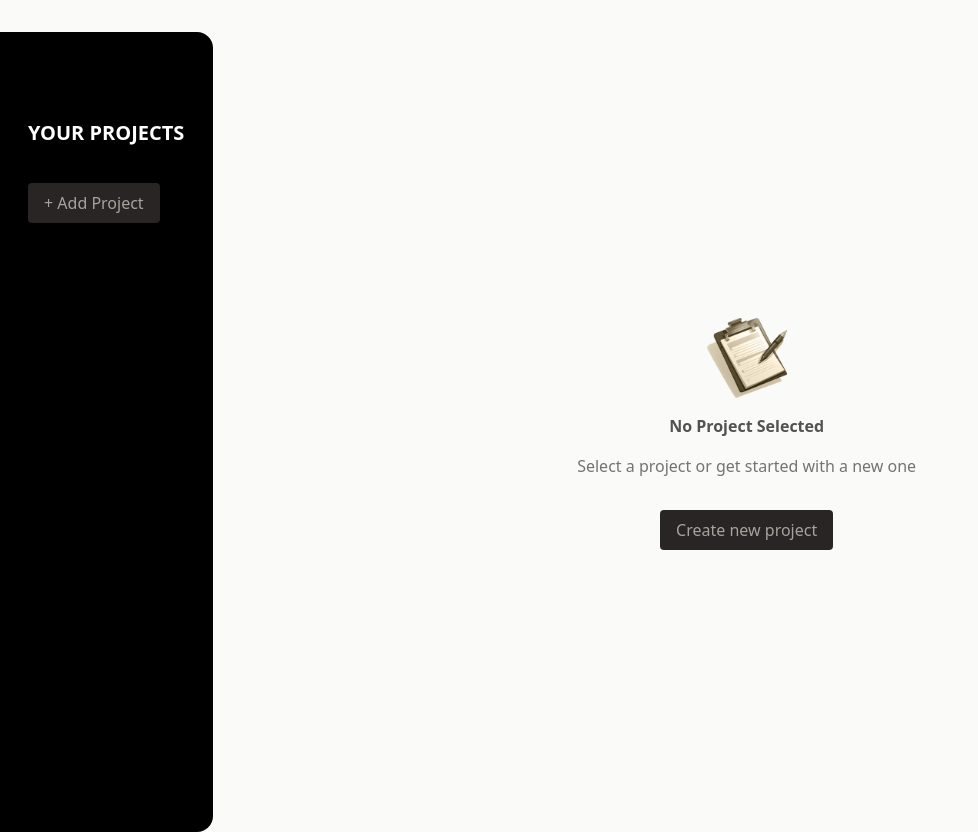
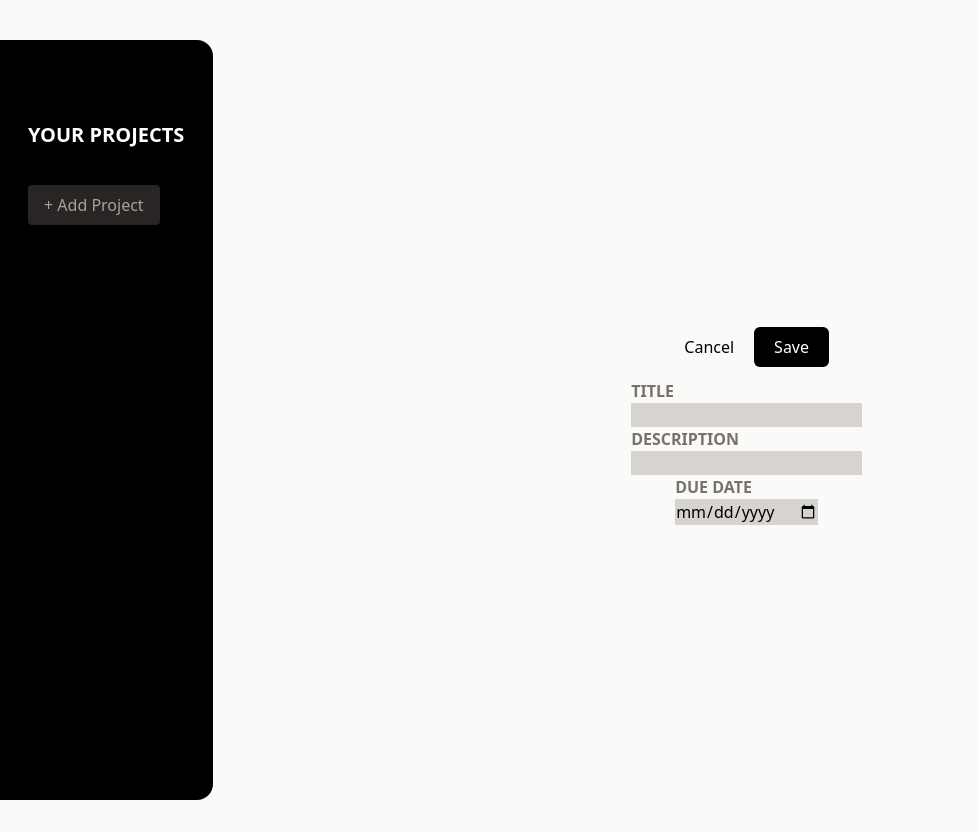
Before and after one commit to Clyde-Catap/Project-Management-App, a React (Vite) app: page / in a window 1280 px wide. Shown: the whole page, without its empty margins (0-978 px from the left). After the commit the page ends 800 px from the top, so only its background shows below. Built offline with nearby package versions, Linux system fonts and the light colour scheme.

Commit message:
Editor initial

```diff
--- a/src/App.jsx
+++ b/src/App.jsx
@@ -2,10 +2,10 @@ import React from "react";
 
 
 import YourProjectsSideBar from "./YourProjectsSidebar";
-import Content from "./Content";
+import Content from "./Content/Content";
 
 function App() {
-  const classNameMainDiv = "flex"
+  const classNameMainDiv = "flex h-screen pt-10"
 
   return (
     <div className={classNameMainDiv}>
--- a/src/Content.jsx
+++ /dev/null
@@ -1,22 +0,0 @@
-import React from "react";
-
-export default function Content(){
-
-    const classNameContentContainer = "flex flex-col items-center justify-center mt-8 w-full";
-    const classNameImage = "size-20 m-2";
-    const classNameH2 = "text-neutral-600 font-bold m-2";
-    const classNameP = "text-neutral-500 m-2";
-    const classNameButton = "mt-6 px-4 py-2 bg-stone-800 text-stone-400 rounded m-1";
-
-
-
-
-    return (
-    <div className={classNameContentContainer}>
-            <img className={classNameImage} src="src/assets/no-projects.png" alt="default-logo" />
-            <h2 className={classNameH2}>No Project Selected</h2>
-            <p className={classNameP}>Select a project or get started with a new one</p>
-            <button className={classNameButton}>Create new project</button>
-    </div>
-    );
-}
--- /dev/null
+++ b/src/Content/Content.jsx
@@ -0,0 +1,25 @@
+import React from "react";
+import Default from "./Default";
+import Editor from "./Editor";
+
+export default function Content(){
+
+    const classNameContentContainer = "flex flex-col items-center justify-center w-full";
+    const def = false;
+    let comp;
+
+    if (def){
+       comp =  <Default></Default>
+    } else {
+        comp = <Editor></Editor>
+    }
+
+
+
+
+    return (
+    <div className={classNameContentContainer}>
+        {comp}
+    </div>
+    );
+}
--- /dev/null
+++ b/src/Content/Default.jsx
@@ -0,0 +1,29 @@
+import React from "react";
+
+export default function Default(){
+
+    const classNameImage = "size-40 m-4";
+    const classNameH2 = "text-neutral-600 text-4xl font-bold m-4";
+    const classNameP = "text-neutral-500 text-3xl m-4";
+    const classNameButton = "mt-6 px-8 py-4 bg-stone-800 text-stone-400 text-2xl rounded-md m-10 pl-10 pr-10";
+    const classNameDivider = "m-2"
+
+
+    return (
+    <>
+        <div className={classNameDivider}>
+            <img className={classNameImage} src="src/assets/no-projects.png" alt="default-logo" />
+        </div>
+        <div className={classNameDivider}>
+            <h2 className={classNameH2}>No Project Selected</h2>
+        </div>
+        <div className={classNameDivider}>
+            <p className={classNameP}>Select a project or get started with a new one</p>
+        </div>
+        <div className={classNameDivider}>
+            <button className={classNameButton}>Create new project</button>
+        </div>
+    </>
+
+    );
+}
--- /dev/null
+++ b/src/Content/Editor.jsx
@@ -0,0 +1,39 @@
+import React from "react";
+
+export default function Editor (){
+    const classNameButtonContainer = "";
+    const classNameSaveButton = "px-2 py-2 bg-black text-white rounded-md pl-5 pr-5";
+    const classNameCancelButton = "m-5";
+    const classNameText = "text-stone-500 font-bold";
+
+    const classNameTitleContainer = "";
+    const classNameTitleInput = "bg-stone-300";
+
+    const classNameDescriptionContainer = "";
+    const classNameDescriptionInput = "bg-stone-300";
+
+    const classNameDueDateContainer = "";
+    const classnameDueDateInput = "bg-stone-300";
+
+
+    return (
+    <>
+        <div className={classNameButtonContainer}>
+            <button className={classNameCancelButton}>Cancel</button>
+            <button className={classNameSaveButton}>Save</button>
+        </div>
+        <div className={classNameTitleContainer}>
+            <h2 className={classNameText}>TITLE</h2>
+            <input className={classNameTitleInput}></input>
+        </div>
+        <div className={classNameDescriptionContainer}>
+            <h2 className={classNameText}>DESCRIPTION</h2>
+            <input className={classNameDescriptionInput}></input>
+        </div>
+        <div className={classNameDueDateContainer}>
+            <h2 className={classNameText}>DUE DATE</h2>
+            <input type='date' className={classnameDueDateInput}></input>
+        </div>
+
+    </>);
+}
--- a/src/YourProjectsSidebar.jsx
+++ b/src/YourProjectsSidebar.jsx
@@ -3,7 +3,7 @@ import React from "react";
 export default function YourProjectsSideBar() {
     const classNameH2 = 'text-white text-center text-xl font-bold ml-7';
     const classNameButton = 'mt-6 px-4 py-2 bg-stone-800 text-stone-400 rounded ml-7';
-    const classNameContainer = "bg-black w-1/5 h-screen flex flex-col items-center mt-8 rounded-r-lg";
+    const classNameContainer = "bg-black w-1/5 flex flex-col items-center rounded-r-lg";
     const classNameInnerContainer = "flex flex-col items-start justify-center h-1/3 w-full";
     const classNameItems = "flex flex-col items-center mt-3";
 
```
